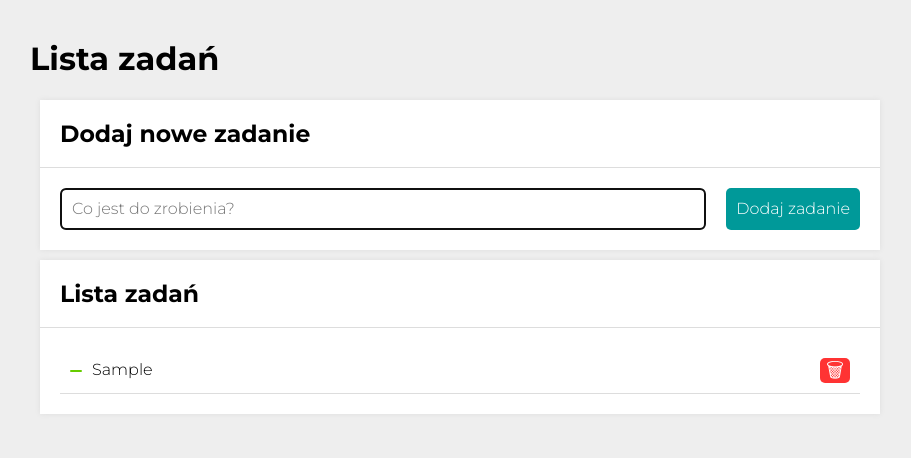
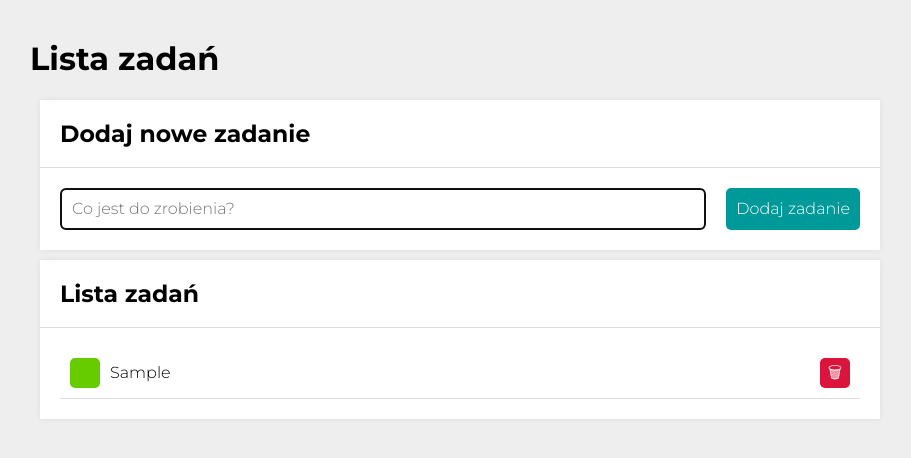
Before and after one commit to Wolian/Tasks-list, a plain HTML site: page index.html in a window 1280 px wide. Both pictures are taken after typing "Sample" into the empty fields and a click on the button "Dodaj zadanie". Shown: the whole page, without its empty margins (180-1091 px from the left). Drawn offline with nearby package versions, Linux system fonts and the light colour scheme.

Commit message:
button css change

```diff
--- a/css/tasks.css
+++ b/css/tasks.css
@@ -15,10 +15,7 @@
 
 
 .tasks__button--toggleDone {
-    color: white;
     background: hsl(90, 100%, 40%);
-    border: none;
-    border-radius: 5px;
 }
 
 .tasks__button--toggleDone:hover {
@@ -30,22 +27,24 @@
 }
 
 .tasks__button--remove {
-    color: white;
-    background: hsl(0, 100%, 60%);
-    border: none;
-    border-radius: 5px;
+    background: hsl(348, 83%, 47%);
 }
 
 .tasks__button--remove:hover {
-     background: hsl(0, 100%, 70%);
+     background: hsl(348, 83%, 57%);
 }
 
 .tasks__button--remove:active {
-    background: hsl(0, 100%, 80%);
+    background: hsl(348, 83%, 67%);
 }
 
 .tasks__button {
-    font-size: 20px;
+    color: white;
+    border: none;
+    width: 30px;
+    height: 30px;
+    padding: 0;
+    border-radius: 5px;
 }
 
 .tasks__content--done{
```
